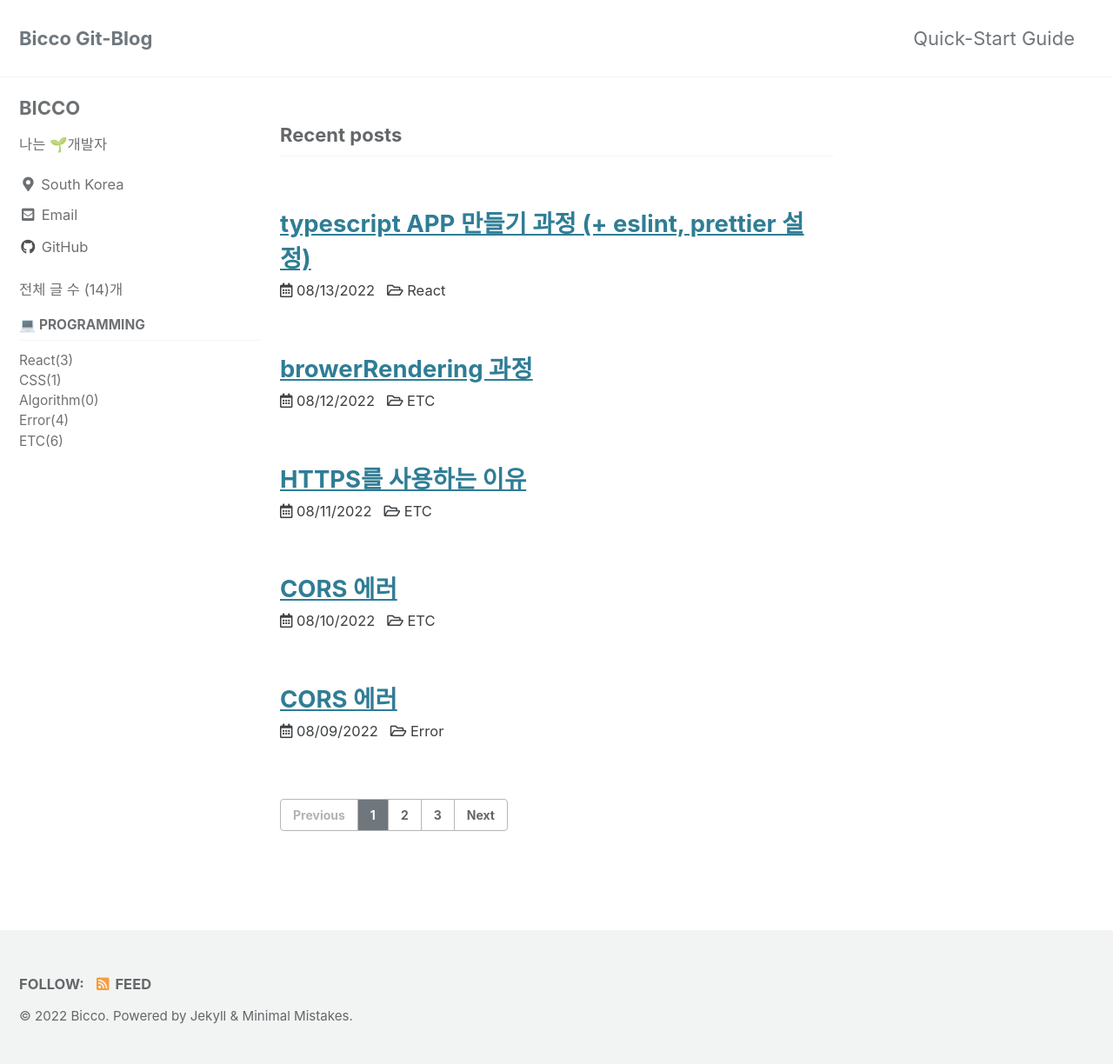
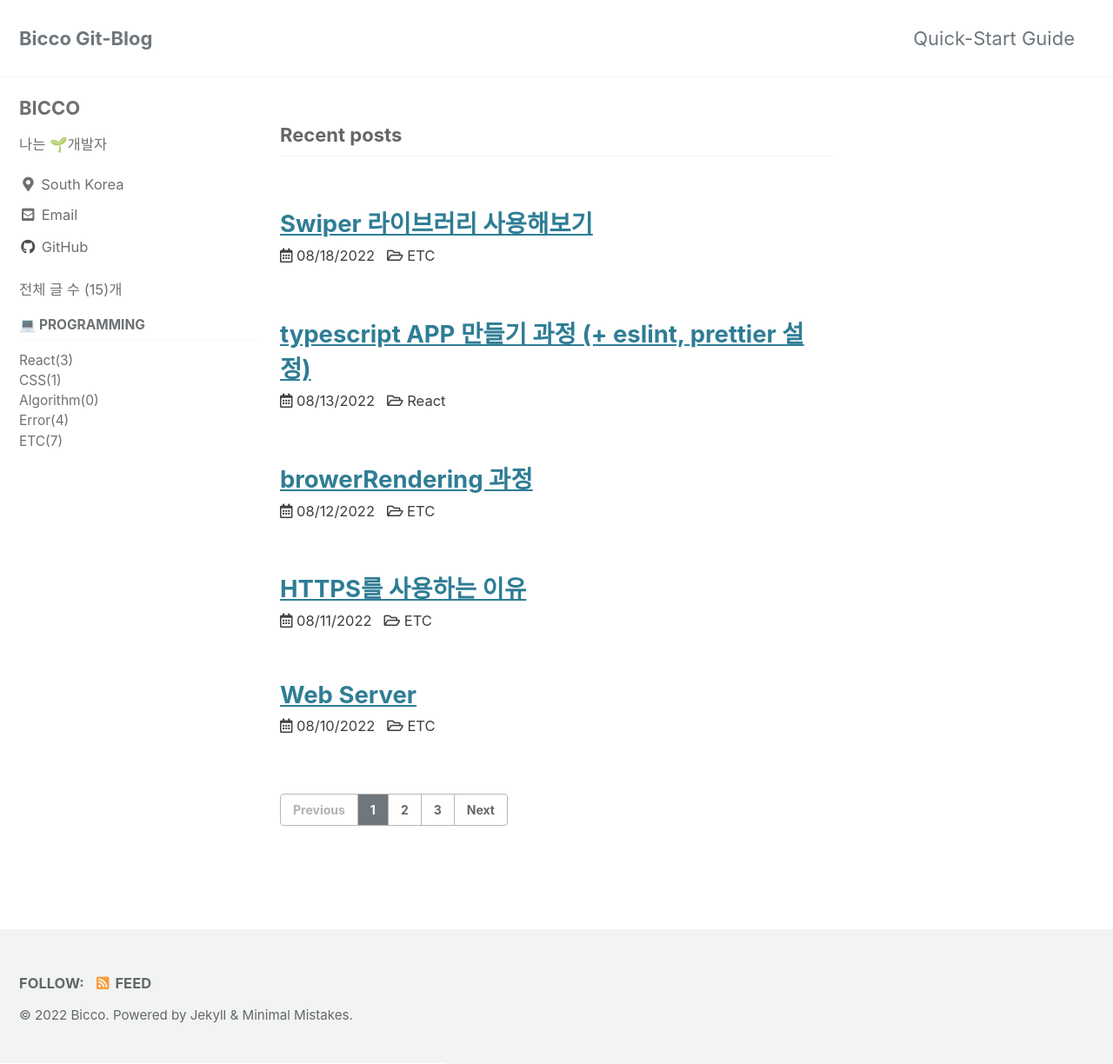
Before and after one commit to bicco2/bicco2.github.io, a Jekyll site: the page built from index.html, in a window 1280 px wide and 1224 px high. Shown: the whole window at 87% size. Built offline with Jekyll 4.4.1, drawn with Linux system fonts in a browser that asks for light colours; cached includes are drawn as plain includes; the list of posts is cut into pages by our own code; part of the change alters nothing that is shown.

Commit message:
22.08.18

````diff
--- a/_posts/2022-08-10-Web_server.md
+++ b/_posts/2022-08-10-Web_server.md
@@ -1,6 +1,6 @@
 ---
 layout: post
-title: "CORS 에러"
+title: "Web Server"
 categories:
   - ETC
 ---
--- /dev/null
+++ b/_posts/2022-08-18-swiperLibrary.md
@@ -0,0 +1,54 @@
+---
+layout: post
+title: "Swiper 라이브러리 사용해보기"
+categories:
+  - ETC
+---
+
+# Swiper 라이브러리 사용해보기
+
+```tsx
+import { Swiper, SwiperSlide } from "swiper/react"; // basic
+import SwiperCore, { Navigation, Scrollbar, Pagination } from "swiper";
+import "swiper/css"; //basic
+import "swiper/css/navigation";
+import "swiper/css/pagination";
+
+SwiperCore.use([Navigation, Pagination, Scrollbar]);
+
+const settings = {
+  spaceBetween: 10,
+  navigation: {},
+  pagination: { clickable: true },
+  scrollbar: { draggable: true, el: null },
+  slidesPerView: 1,
+  onSlideChange: (swiper: any) => {
+    setRoomTheme(swiper.activeIndex); //테마 설정
+  },
+};
+
+<Swiper {...settings} className="flex justify-center m-10">
+  <SwiperSlide className="flex justify-center">
+    <img src="https://i.imgur.com/EP8Qh15.png" alt="charimg" />1
+  </SwiperSlide>
+  <SwiperSlide className="flex justify-center">
+    <img src="https://i.imgur.com/EP8Qh15.png" alt="charimg" />2
+  </SwiperSlide>
+  ...
+</Swiper>;
+```
+
+1. 사용할 라이브러리들 import로 받아와주고 SwiperCore.use로 사용할 swiper 속성 선언
+2. settings 변수 만들어서 swiper 설정값 따로 관리한다
+   navigator : 화살표로 이동할 수 있는 ui생성
+   pagination : 페이지 나타내는 ui 생성
+
+<img src="https://s3-us-west-2.amazonaws.com/secure.notion-static.com/d641e13d-9c7e-4b2b-847a-47eb90616869/Untitled.png" alt="Untitled" border="0" />
+
+![Untitled](https://s3-us-west-2.amazonaws.com/secure.notion-static.com/d641e13d-9c7e-4b2b-847a-47eb90616869/Untitled.png)
+
+       Scrollbar : 드래그로 요소 값 볼 수 있는 속성
+
+결과물
+
+![Untitled](https://s3-us-west-2.amazonaws.com/secure.notion-static.com/92c90806-7675-448b-b41b-a54711870aae/Untitled.png)
````
Also changed, not shown: _posts/2022-08-13-create_typescript_app copy.md (renamed from _posts/2022-08-13-create_typescript_app.md).
